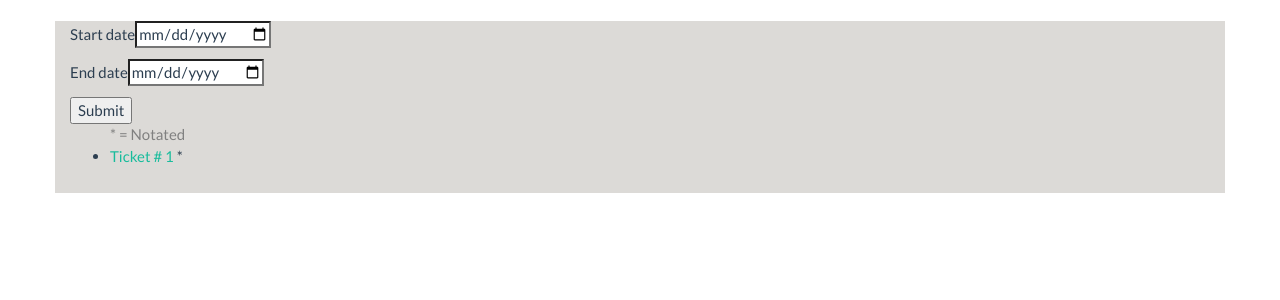
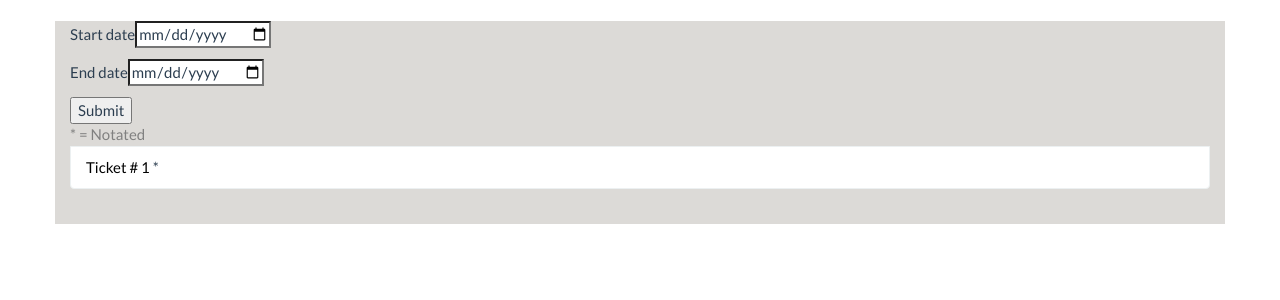
Before and after one commit to JeffHacker/TIY-final-project, a Django app: page /trade_list/ in a window 1280 px wide. Shown: the part 60-360 px from the top of the page. Run offline with Django 3.2, Linux system fonts and the light colour scheme; a user stored in the database is signed in; tables that the repository leaves empty hold one stand-in row (values such as "Sample post"); some libraries are stand-ins or nearby versions.

Commit message:
css on trade_list and data_upload lists

```diff
--- a/fivex_charts/Templates/Base.html
+++ b/fivex_charts/Templates/Base.html
@@ -5,6 +5,10 @@
 
     <link rel="stylesheet" href="{% static 'bootstrap.min.css' %}">
     <link rel="stylesheet" href="{% static 'animate.css' %}">
+    <style>
+        li a{color: initial;
+        }
+    </style>
 <!-- Optional theme -->
 <!--<link rel="stylesheet" href="https://maxcdn.bootstrapcdn.com/bootstrap/3.3.5/css/bootstrap-theme.min.css"> -->
 <!-- Latest compiled and minified JavaScript -->
--- a/fivex_charts/Templates/main_landing.html
+++ b/fivex_charts/Templates/main_landing.html
@@ -30,9 +30,9 @@
     margin-top: 100px;
     margin-left: 44.25%;">
       {% if user.is_authenticated %}
-      <a  style="color:#DCDAD7;" href="{% url 'internal_landing' %}">Continue</a></button>
+      <a  style="color:#0C2078;" href="{% url 'internal_landing' %}">Continue</a></button>
       {% else %}
-      <a  style="color:#DCDAD7;" href="{% url 'login' %}">Continue</a></button>
+      <a  style="color:#0C2078;" href="{% url 'login' %}">Continue</a></button>
       {% endif %}
 
       </body>
--- a/fivex_charts/Templates/trade_list.html
+++ b/fivex_charts/Templates/trade_list.html
@@ -21,10 +21,10 @@
                 <button type="submit">Submit</button>
             <!-------------------------------------------------------->
                <div id="container">
-            <ul>
+<ul class="list-group">
                 <div style="color: grey;"> * = Notated</div>
                 {% for trade in object_list %}
-                    <li><div><a href="{% url "trade_detail" trade.id %}">Ticket # {{ trade.ticket }}</a>
+                    <li class="list-group-item"><div><a href="{% url "trade_detail" trade.id %}">Ticket # {{ trade.ticket }}</a>
                     {% if trade.tradenotes.all  %} * {% else %}
                     {% endif %} </div></li>
 
--- a/fivex_charts/Templates/upload_data.html
+++ b/fivex_charts/Templates/upload_data.html
@@ -14,9 +14,9 @@
                     <p><input type="submit" value="Upload" /></p>
                 </form>
             {% if documents %}
-                <ul>
+                <ul class="list-group">
                     {% for trade in documents %}
-                        <li><a href="{% url "trade_detail" trade.id %}">Ticket #{{ trade.ticket }}</a></li>
+                        <li class="list-group-item"><a href="{% url "trade_detail" trade.id %}">Ticket #{{ trade.ticket }}</a></li>
                     {% endfor %}
                 </ul>
             {% else %}
```
